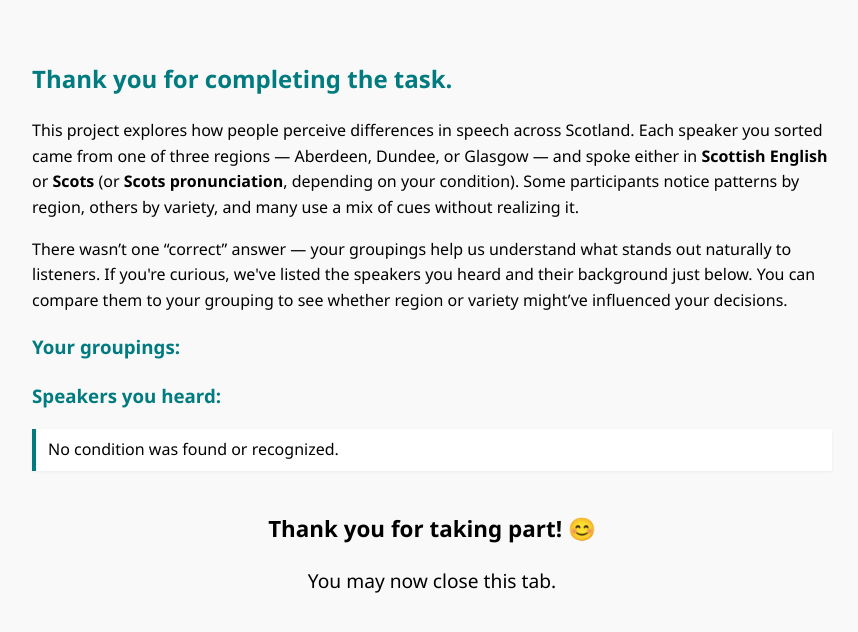
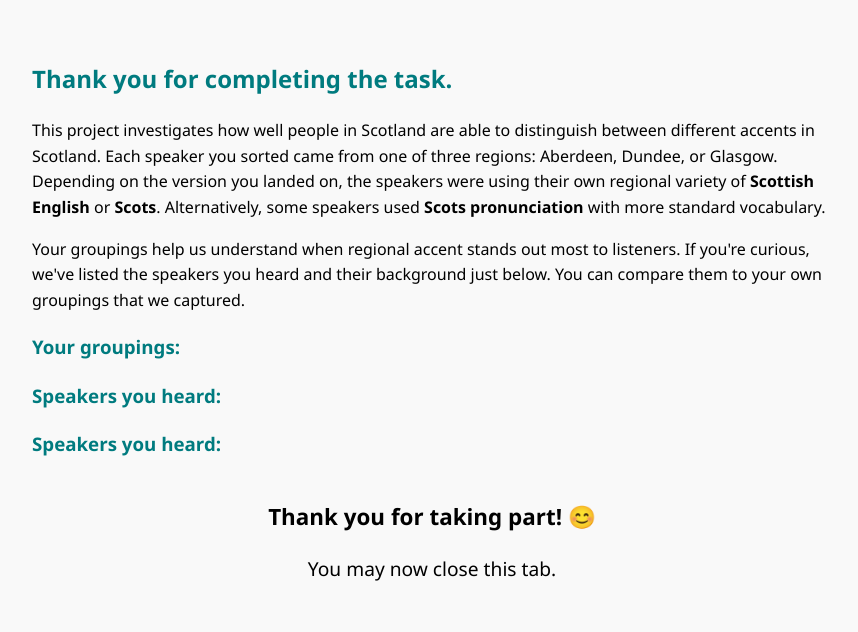
Before and after one commit to scottishvoicesproject/marta, a plain HTML site: page thankyou.html in a window 1280 px wide. Shown: the whole page, without its empty margins (208-1066 px from the left). Drawn offline with Linux system fonts and the light colour scheme.

Commit message:
Update thankyou.html

```diff
--- a/thankyou.html
+++ b/thankyou.html
@@ -46,15 +46,18 @@
   <div class="thankyou-container">
     <h2>Thank you for completing the task.</h2>
     <p>
-      This project explores how people perceive differences in speech across Scotland. Each speaker you sorted came from one of three regions — Aberdeen, Dundee, or Glasgow — and spoke either in <strong>Scottish English</strong> or <strong>Scots</strong> (or <strong>Scots pronunciation</strong>, depending on your condition). Some participants notice patterns by region, others by variety, and many use a mix of cues without realizing it.
+      This project investigates how well people in Scotland are able to distinguish between different accents in Scotland. Each speaker you sorted came from one of three regions: Aberdeen, Dundee, or Glasgow. Depending on the version you landed on, the speakers were using their own regional variety of <strong>Scottish English</strong> or <strong>Scots</strong>. Alternatively, some speakers used <strong>Scots pronunciation</strong> with more standard vocabulary.
     </p>
     <p>
-      There wasn’t one “correct” answer — your groupings help us understand what stands out naturally to listeners.
-      If you're curious, we've listed the speakers you heard and their background just below. You can compare them to your grouping to see whether region or variety might’ve influenced your decisions.
+      Your groupings help us understand when regional accent stands out most to listeners.
+      If you're curious, we've listed the speakers you heard and their background just below. You can compare them to your own groupings that we captured.
     </p>
 
     <h3>Your groupings:</h3>
     <div id="participant-view"></div>
+
+    <h3>Speakers you heard:</h3>
+    <ul id="condition-info-list"></ul>
 
     <h3>Speakers you heard:</h3>
     <ul id="condition-info-list"></ul>
@@ -135,14 +138,22 @@
       };
 
       const conditions = {
-        M_SSEvsP1: ['GI','PX','TV','BF','MB','CQ','KN','UI','EQ','TE','DM','EW'],
-        M_SSEvsP2: ['TD','DG','WI','QE','HY','XU','VO','EL','JG','WR','UN','HZ'],
-        M_SSEvsL1: ['US','TK','MB','KN','EQ','MF','GI','TV','QN','FI','DM','RU'],
-        M_SSEvsL2: ['TD','DG','KD','EK','QE','XU','VI','HS','WI','EL','PP','WW'],
-        F_SSEvsP1: ['XL','WN','KY','GQ','YR','VW','RX','BN','KX','BK','MP','PM'],
-        F_SSEvsP2: ['IT','KZ','JS','RN','MW','XN','RF','LM','ZY','DI','PR','HG'],
-        F_SSEvsL1: ['YR','FN','WN','BK','XL','OS','BN','GQ','ZP','SJ','KL','VG'],
-        F_SSEvsL2: ['MC','MM','ZY','KP','KK','JY','MW','RF','XN','RN','PR','JT']
+        F_SSE: ["ZY","XN","YR","MW","RN","PR","BN","BK","XL","RF","WN","GQ"],
+        F_ScotsL: ["OS","VG","KL","SJ","MM","MC","JY","KK","JT","KP","ZP","FN"],
+        F_ScotsP: ["KZ","DI","IT","RX","LM","VW","JS","KY","KX","HG","MP","PM"],
+        M_SSE: ["DM","XU","TV","MB","KN","DG","EQ","EL","TD","QE","GI","WI"],
+        M_ScotsL: ["FI","TK","QN","EK","VI","RU","WW","US","MF","KD","HS","PP"],
+        M_ScotsP: ["UI","WR","HY","HZ","BF","EW","UN","VO","PX","CQ","TE","JG"]
+      };
+
+
+      const conditions = {
+        F_SSE: ["ZY","XN","YR","MW","RN","PR","BN","BK","XL","RF","WN","GQ"],
+        F_ScotsL: ["OS","VG","KL","SJ","MM","MC","JY","KK","JT","KP","ZP","FN"],
+        F_ScotsP: ["KZ","DI","IT","RX","LM","VW","JS","KY","KX","HG","MP","PM"],
+        M_SSE: ["DM","XU","TV","MB","KN","DG","EQ","EL","TD","QE","GI","WI"],
+        M_ScotsL: ["FI","TK","QN","EK","VI","RU","WW","US","MF","KD","HS","PP"],
+        M_ScotsP: ["UI","WR","HY","HZ","BF","EW","UN","VO","PX","CQ","TE","JG"]
       };
 
       const params = new URLSearchParams(window.location.search);
@@ -161,7 +172,7 @@
         document.getElementById('participant-view').appendChild(img);
       }
 
-      const isPronCondition = cond && (cond.includes("P1") || cond.includes("P2"));
+      const isPronCondition = cond === "F_ScotsP" || cond === "M_ScotsP";
       const infoList = document.getElementById('condition-info-list');
 
       if (!cond || speakers.length === 0) {
@@ -172,7 +183,9 @@
         const sorted = speakers.map(code => {
           const info = speakerInfo[code];
           if (!info) return null;
-          const variety = (info.variety === "Scots" && isPronCondition) ? "Scots pronunciation" : info.variety;
+          const variety = (info.variety === "Scots" && isPronCondition)
+            ? "Scots pronunciation"
+            : info.variety;
           return { code, region: info.region, variety };
         }).filter(Boolean).sort((a, b) => {
           const r = a.region.localeCompare(b.region);
@@ -191,6 +204,6 @@
       <p style="font-size: 1.4rem; font-weight: bold; margin-bottom: 10px;">Thank you for taking part! 😊</p>
       <p style="font-size: 1.2rem;">You may now close this tab.</p>
     </div>
-  </div> <!-- thankyou-container -->
+  </div>
 </body>
 </html>
```
